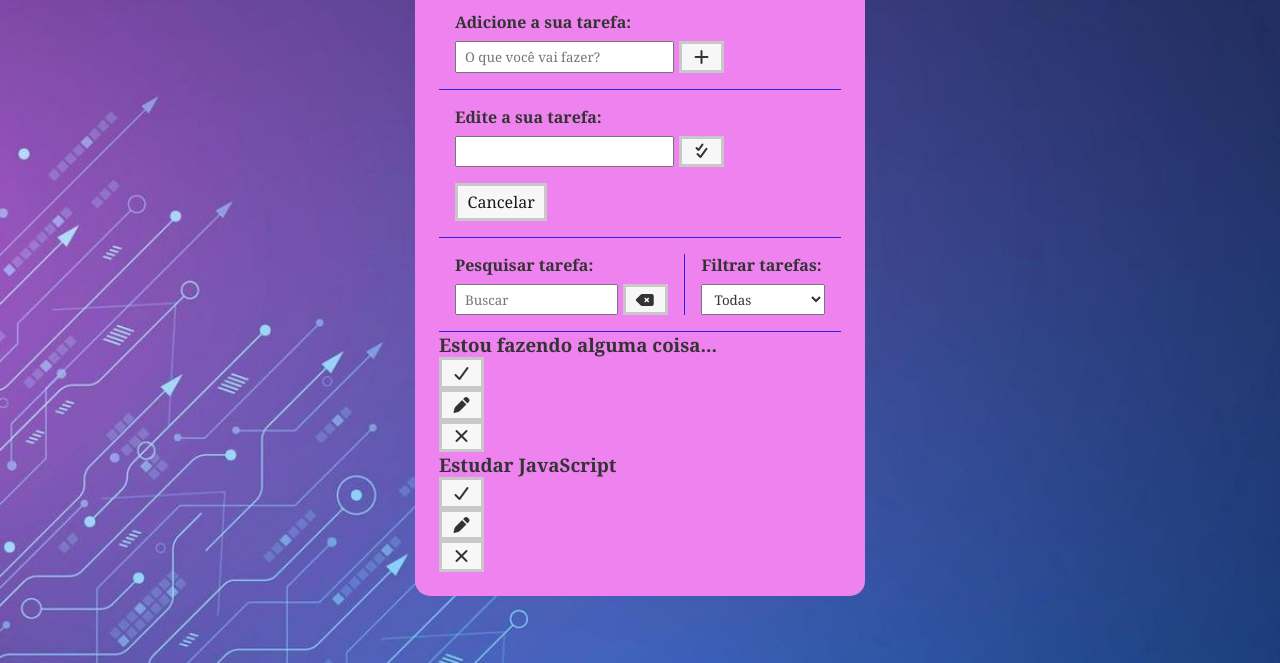
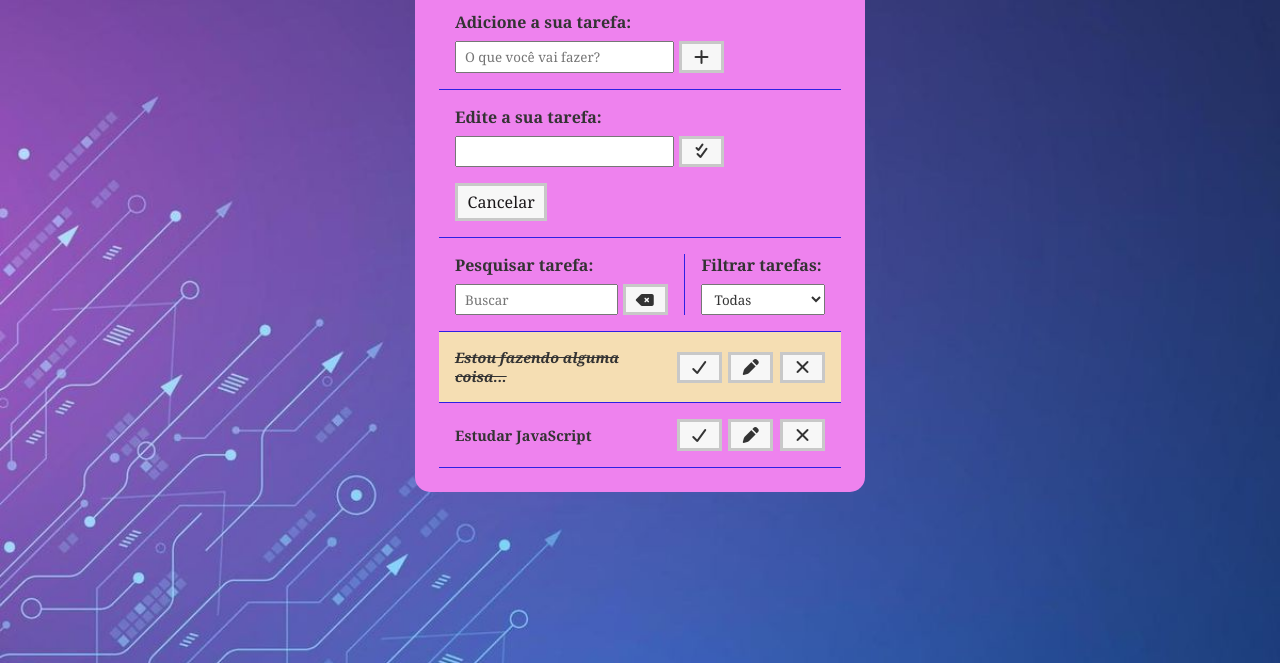
Before and after one commit to SuelenMacedo27/to-do-list, a plain HTML site: page index.html in a window 1280 px wide. Shown: the part 137-800 px from the top of the page. Drawn offline with Linux system fonts and the light colour scheme.

Commit message:
style: estilização da lista de tarefas

```diff
--- a/css/styles.css
+++ b/css/styles.css
@@ -123,3 +123,31 @@ input, select{
 #filter select{
     flex: 1;
 }
+
+/* Todo List */
+.todo{
+    display: flex;
+    justify-content: space-around;
+    align-items: center;
+    padding: 1rem;
+    border-bottom: 1px solid rgb(45, 32, 228);
+    transition: .3s;
+}
+
+.todo h3{
+    flex: 1;
+    font-size: 0.9rem;
+}
+
+.todo button{
+    margin-left: 0.4rem;
+}
+
+.done{
+    background-color: wheat
+}
+
+.done h3{
+    text-decoration: line-through;
+    font-style: italic;
+}
--- a/index.html
+++ b/index.html
@@ -55,7 +55,7 @@
             </div>
         </div>
         <div id="todo-list">
-            <div class="todo">
+            <div class="todo done">
                 <h3>Estou fazendo alguma coisa...</h3>
                 <button class="finish-todo">
                     <i class="fa-solid fa-check"></i>
```
